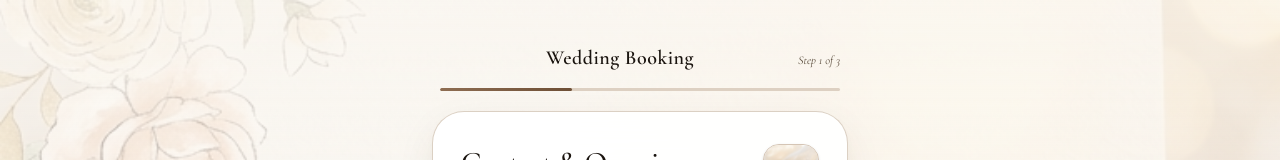
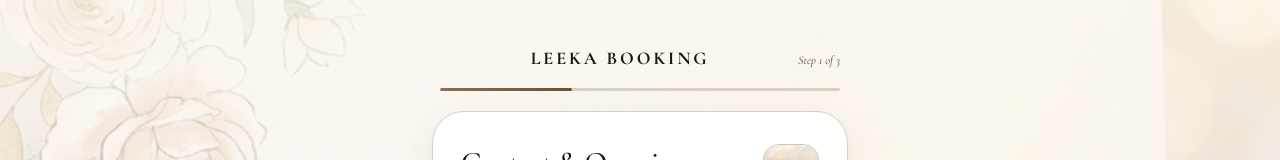
Before and after one commit to jellycutstudios-sudo/leeka, a React (Vite) app: page / in a window 1280 px wide. Shown: the top 160 px of the page. Built offline with nearby package versions, Linux system fonts and the light colour scheme.

Commit message:
Change top navigation header to LEEKA BOOKING in uppercase

```diff
--- a/src/components/TopNav.tsx
+++ b/src/components/TopNav.tsx
@@ -37,8 +37,8 @@ export const TopNav: React.FC<TopNavProps> = ({
         </div>
 
         {/* Title */}
-        <h1 className="font-editorial text-lg sm:text-xl font-semibold tracking-wide text-[#1A140F]">
-          Wedding Booking
+        <h1 className="font-editorial text-base sm:text-lg font-bold tracking-[0.16em] text-[#1A140F] uppercase">
+          LEEKA BOOKING
         </h1>
 
         {/* Step indicator */}
```
